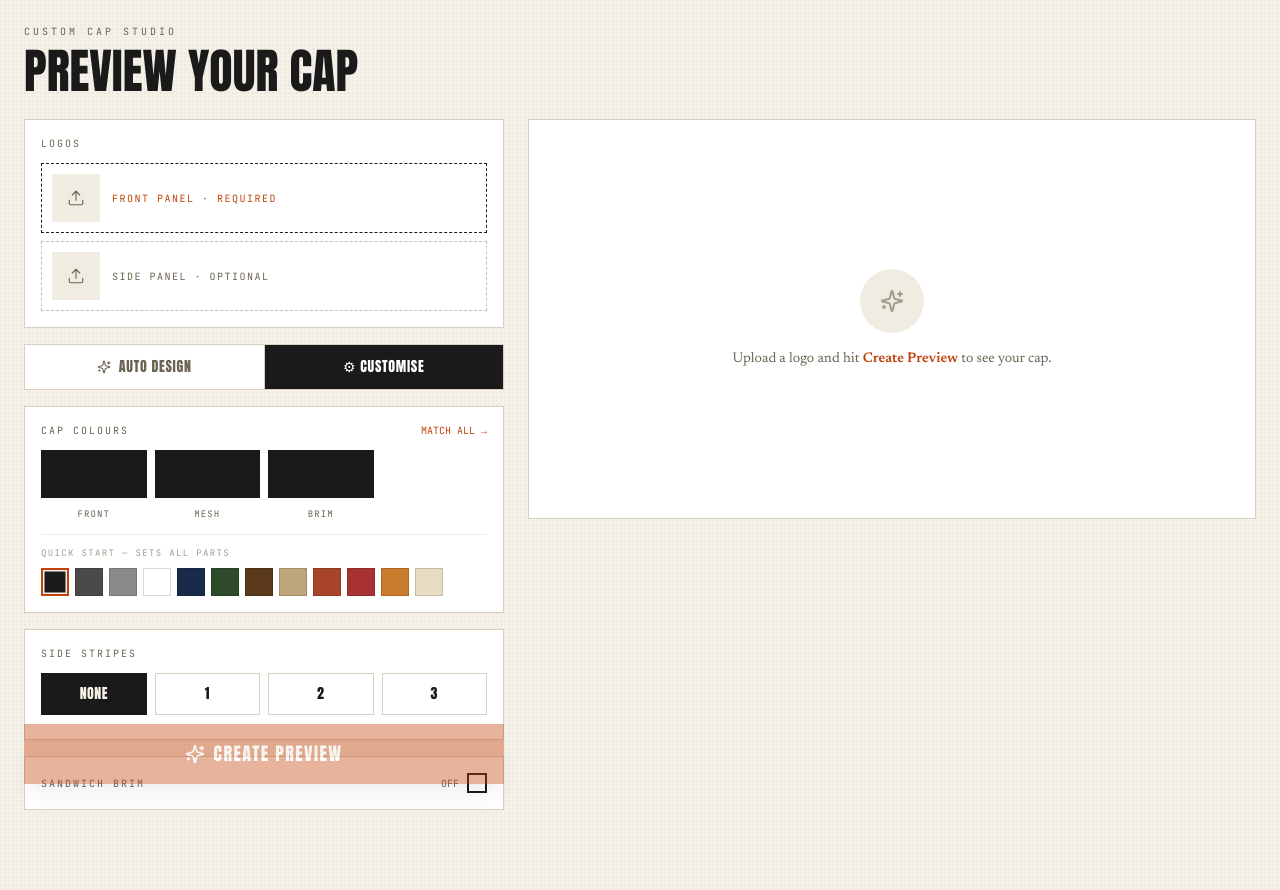
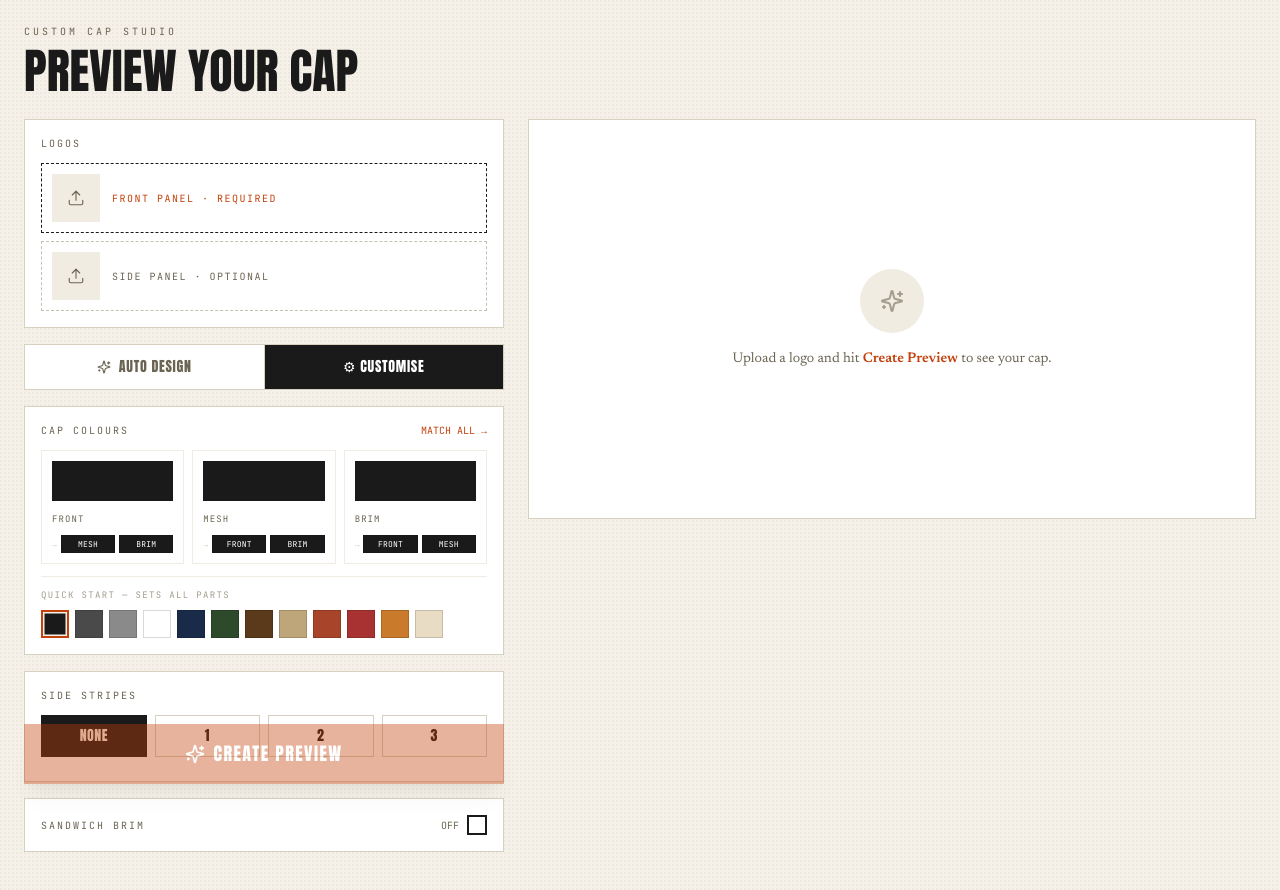
Before and after one commit to rhileyyy/Cap-Workflow, a Next.js app: page / in a window 1280 px wide. Both pictures are taken after a click on the button "⚙ CUSTOMISE". Shown: the top 890 px of the page. Built offline with nearby package versions, Linux system fonts and the light colour scheme.

Commit message:
Update page.jsx

```diff
--- a/app/page.jsx
+++ b/app/page.jsx
@@ -63,6 +63,15 @@ export default function CapMockupGenerator() {
   const canGenerate   = !!designs.front && !generating;
   const setColor      = (part, value) => setColors(prev => ({ ...prev, [part]: value }));
   const matchAll = () => setColors({ front: colors.front, mesh: colors.front, brim: colors.front });
+
+  // Returns true if a hex colour is light enough to need dark text
+  const isLight = (hex) => {
+    const h = hex.replace('#', '');
+    const r = parseInt(h.slice(0, 2), 16);
+    const g = parseInt(h.slice(2, 4), 16);
+    const b = parseInt(h.slice(4, 6), 16);
+    return (r * 299 + g * 587 + b * 114) / 1000 > 140;
+  };
 
   // ── Animated loading steps ─────────────────────────────────────────────
   const startLoadingAnimation = () => {
@@ -282,15 +291,41 @@ export default function CapMockupGenerator() {
                     <div className="text-[10px] tracking-[0.2em]" style={{ fontFamily: 'JetBrains Mono, monospace', color: '#6b6452' }}>CAP COLOURS</div>
                     <button onClick={matchAll} className="text-[10px] hover:underline" style={{ color: '#c2410c', fontFamily: 'JetBrains Mono, monospace' }}>MATCH ALL →</button>
                   </div>
-                  <div className="grid grid-cols-4 gap-2">
-                    {CAP_PARTS.map(part => (
-                      <div key={part.key} className="text-center">
-                        <input type="color" value={colors[part.key]} onChange={(e) => setColor(part.key, e.target.value)} className="w-full h-12 cursor-pointer" />
-                        <div className="text-[9px] tracking-[0.12em] mt-1" style={{ fontFamily: 'JetBrains Mono, monospace', color: '#6b6452' }}>
-                          {part.label.toUpperCase()}
+                  <div className="grid grid-cols-3 gap-2">
+                    {CAP_PARTS.map(part => {
+                      const others = CAP_PARTS.filter(p => p.key !== part.key);
+                      return (
+                        <div key={part.key} className="border p-2.5" style={{ borderColor: '#f0ece2' }}>
+                          <input
+                            type="color"
+                            value={colors[part.key]}
+                            onChange={(e) => setColor(part.key, e.target.value)}
+                            className="w-full h-10 cursor-pointer"
+                          />
+                          <div className="text-[9px] tracking-[0.12em] mt-1.5 mb-2" style={{ fontFamily: 'JetBrains Mono, monospace', color: '#6b6452' }}>
+                            {part.label.toUpperCase()}
+                          </div>
+                          <div className="flex items-center gap-1">
+                            <span className="text-[8px]" style={{ fontFamily: 'JetBrains Mono, monospace', color: '#c4bfb0' }}>→</span>
+                            {others.map(other => (
+                              <button
+                                key={other.key}
+                                onClick={() => setColor(other.key, colors[part.key])}
+                                title={`Copy to ${other.label}`}
+                                className="flex-1 py-0.5 text-center text-[8px] tracking-wide hover:opacity-80 transition-opacity"
+                                style={{
+                                  fontFamily: 'JetBrains Mono, monospace',
+                                  backgroundColor: colors[other.key],
+                                  color: isLight(colors[other.key]) ? '#1a1a1a' : '#ffffff',
+                                  border: '1px solid rgba(0,0,0,0.1)',
+                                }}>
+                                {other.label.toUpperCase()}
+                              </button>
+                            ))}
+                          </div>
                         </div>
-                      </div>
-                    ))}
+                      );
+                    })}
                   </div>
                   <div style={{ borderTop: '1px solid #f0ece2' }} className="mt-3 pt-3">
                     <div className="text-[9px] tracking-[0.15em] mb-2" style={{ fontFamily: 'JetBrains Mono, monospace', color: '#a39d8d' }}>
```
